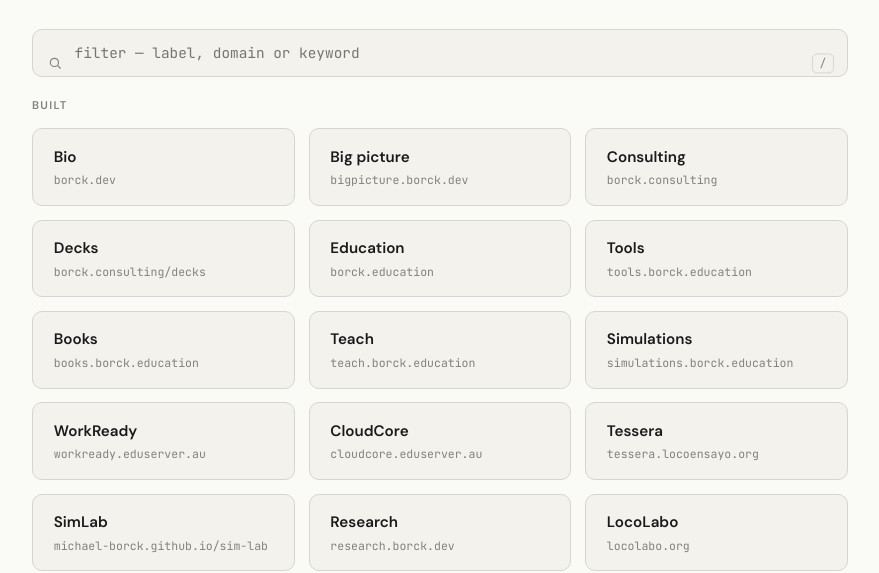
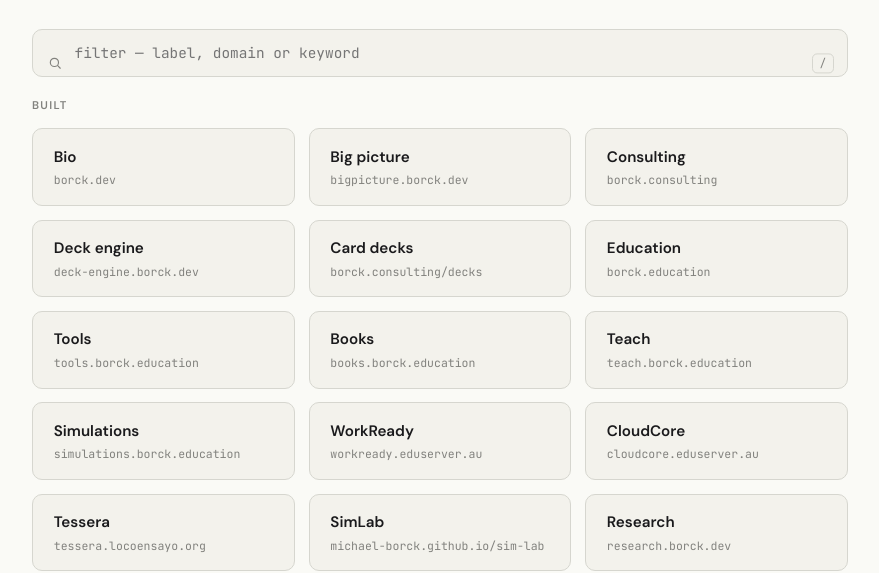
Before and after one commit to michael-borck/borck.id.au, a plain HTML site: page index.html in a window 1280 px wide. Shown: the part 237-810 px from the top of the page, without its empty margins (200-1079 px from the left). Drawn offline with Linux system fonts and the light colour scheme.

Commit message:
Separate Deck engine from Card decks entries

```diff
--- a/index.html
+++ b/index.html
@@ -238,7 +238,8 @@ const BUILT = [
   { label: 'Bio', dest: 'borck.dev', url: 'https://borck.dev', tags: 'hub home wall' },
   { label: 'Big picture', dest: 'bigpicture.borck.dev', url: 'https://bigpicture.borck.dev', tags: 'map argument threads curtin' },
   { label: 'Consulting', dest: 'borck.consulting', url: 'https://borck.consulting', tags: 'advisory governance literacy diagnostic abn' },
-  { label: 'Decks', dest: 'borck.consulting/decks', url: 'https://borck.consulting/decks/', tags: 'slides deck-engine html' },
+  { label: 'Deck engine', dest: 'deck-engine.borck.dev', url: 'https://deck-engine.borck.dev', tags: 'slides html markdown presentations' },
+  { label: 'Card decks', dest: 'borck.consulting/decks', url: 'https://borck.consulting/decks/', tags: 'printable cards workshops analogue' },
   { label: 'Education', dest: 'borck.education', url: 'https://borck.education', tags: 'hub umbrella' },
   { label: 'Tools', dest: 'tools.borck.education', url: 'https://tools.borck.education', tags: 'apps educators privacy-first' },
   { label: 'Books', dest: 'books.borck.education', url: 'https://books.borck.education', tags: 'covers series kdp writing' },
```
